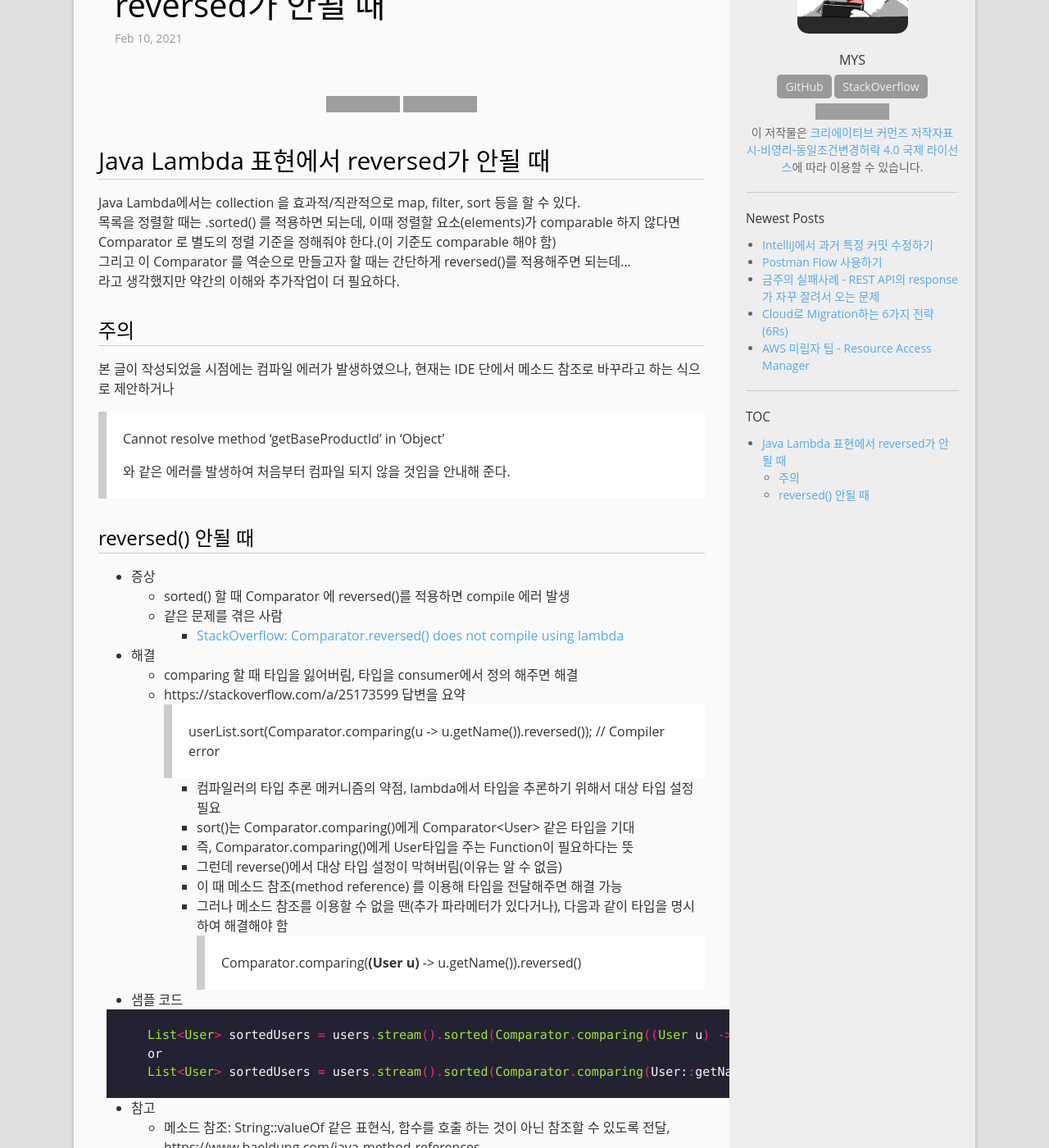
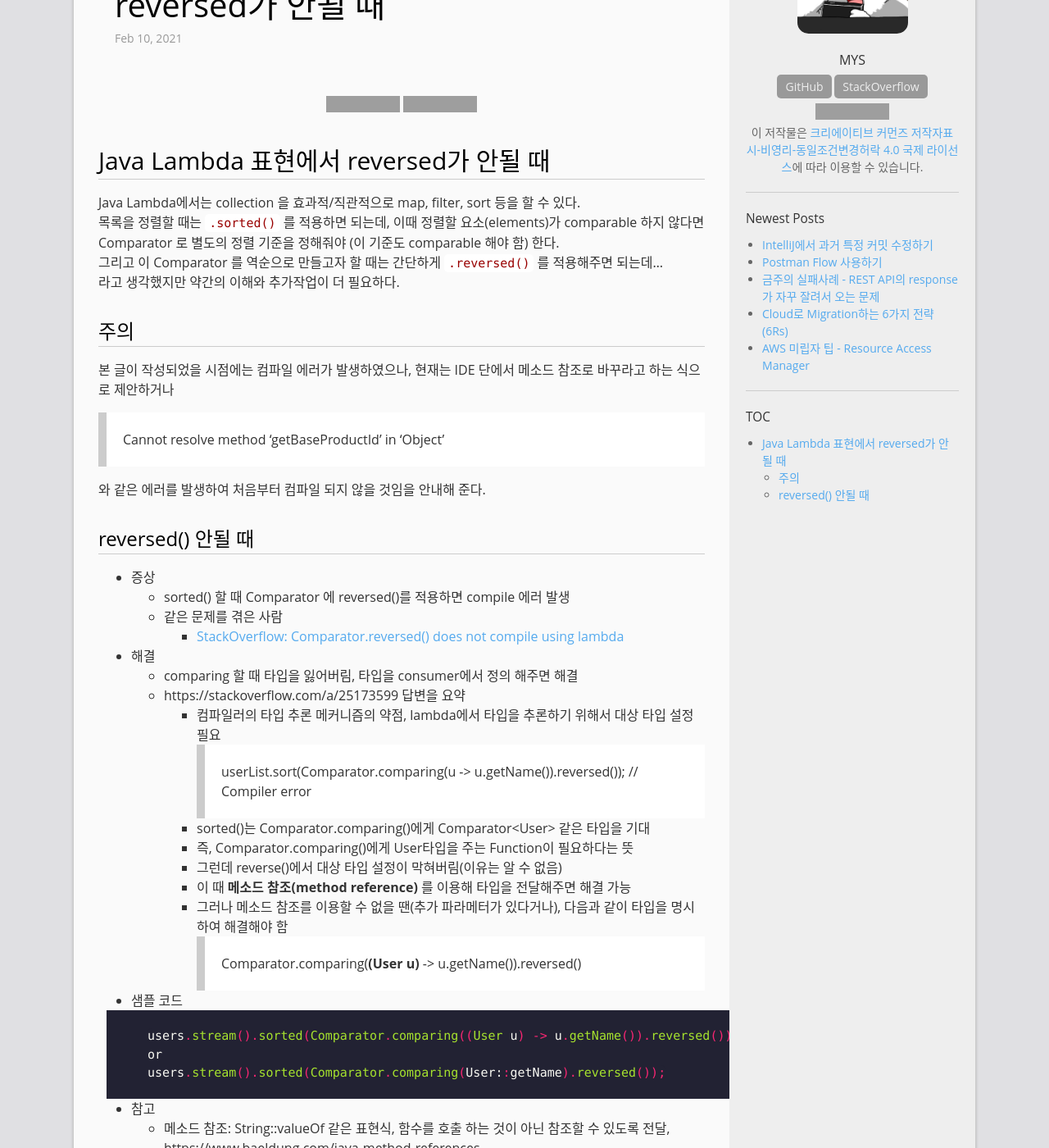
Before and after one commit to mystria/mystria.github.io, a Jekyll site: the page built from _posts/2021-02-10-fail-case-java-lambda-reversed.md, in a window 1280 px wide and 1400 px high, scrolled down 216 px. Shown: the whole window at 82% size. Built offline with Jekyll 4.4.1, drawn with Linux system fonts in a browser that asks for light colours; comment, search, counter and statistics services are not loaded; grey boxes are pictures that could not be loaded.

Commit message:
Update content and format

```diff
--- a/_posts/2021-02-10-fail-case-java-lambda-reversed.md
+++ b/_posts/2021-02-10-fail-case-java-lambda-reversed.md
@@ -8,14 +8,15 @@ comments: true
 
 # Java Lambda 표현에서 reversed가 안될 때
 Java Lambda에서는 collection 을 효과적/직관적으로 map, filter, sort 등을 할 수 있다.
-목록을 정렬할 때는 .sorted() 를 적용하면 되는데, 이때 정렬할 요소(elements)가 comparable 하지 않다면 Comparator 로 별도의 정렬 기준을 정해줘야 한다.(이 기준도 comparable 해야 함)
-그리고 이 Comparator 를 역순으로 만들고자 할 때는 간단하게 reversed()를 적용해주면 되는데...
+목록을 정렬할 때는 `.sorted()` 를 적용하면 되는데, 이때 정렬할 요소(elements)가 comparable 하지 않다면 Comparator 로 별도의 정렬 기준을 정해줘야 (이 기준도 comparable 해야 함) 한다.
+그리고 이 Comparator 를 역순으로 만들고자 할 때는 간단하게 `.reversed()` 를 적용해주면 되는데...
 라고 생각했지만 약간의 이해와 추가작업이 더 필요하다.
 
 ## 주의
 본 글이 작성되었을 시점에는 컴파일 에러가 발생하였으나, 현재는 IDE 단에서 메소드 참조로 바꾸라고 하는 식으로 제안하거나
 > Cannot resolve method 'getBaseProductId' in 'Object'
 >
+
 와 같은 에러를 발생하여 처음부터 컴파일 되지 않을 것임을 안내해 준다.
 
 ## reversed() 안될 때
@@ -26,22 +27,22 @@ Java Lambda에서는 collection 을 효과적/직관적으로 map, filter, sort
 * 해결
   + comparing 할 때 타입을 잃어버림, 타입을 consumer에서 정의 해주면 해결
   + https://stackoverflow.com/a/25173599 답변을 요약
+    + 컴파일러의 타입 추론 메커니즘의 약점, lambda에서 타입을 추론하기 위해서 대상 타입 설정 필요
     > userList.sort(Comparator.comparing(u -> u.getName()).reversed()); // Compiler error
     >
-    + 컴파일러의 타입 추론 메커니즘의 약점, lambda에서 타입을 추론하기 위해서 대상 타입 설정 필요
-    + sort()는 Comparator.comparing()에게 Comparator\<User\> 같은 타입을 기대
+    + sorted()는 Comparator.comparing()에게 Comparator\<User\> 같은 타입을 기대
     + 즉, Comparator.comparing()에게 User타입을 주는 Function이 필요하다는 뜻
     + 그런데 reverse()에서 대상 타입 설정이 막혀버림(이유는 알 수 없음)
-    + 이 때 메소드 참조(method reference) 를 이용해 타입을 전달해주면 해결 가능
+    + 이 때 **메소드 참조(method reference)** 를 이용해 타입을 전달해주면 해결 가능
     + 그러나 메소드 참조를 이용할 수 없을 땐(추가 파라메터가 있다거나), 다음과 같이 타입을 명시하여 해결해야 함
     > Comparator.comparing(**(User u)** -> u.getName()).reversed()
     >
 
 * 샘플 코드
   ~~~ java
-  List<User> sortedUsers = users.stream().sorted(Comparator.comparing((User u) -> u.getName()).reversed()).collect(Collectors.toList());
+  users.stream().sorted(Comparator.comparing((User u) -> u.getName()).reversed());
   or
-  List<User> sortedUsers = users.stream().sorted(Comparator.comparing(User::getName).reversed()).collect(Collectors.toList());
+  users.stream().sorted(Comparator.comparing(User::getName).reversed());
   ~~~
 
 * 참고
```
